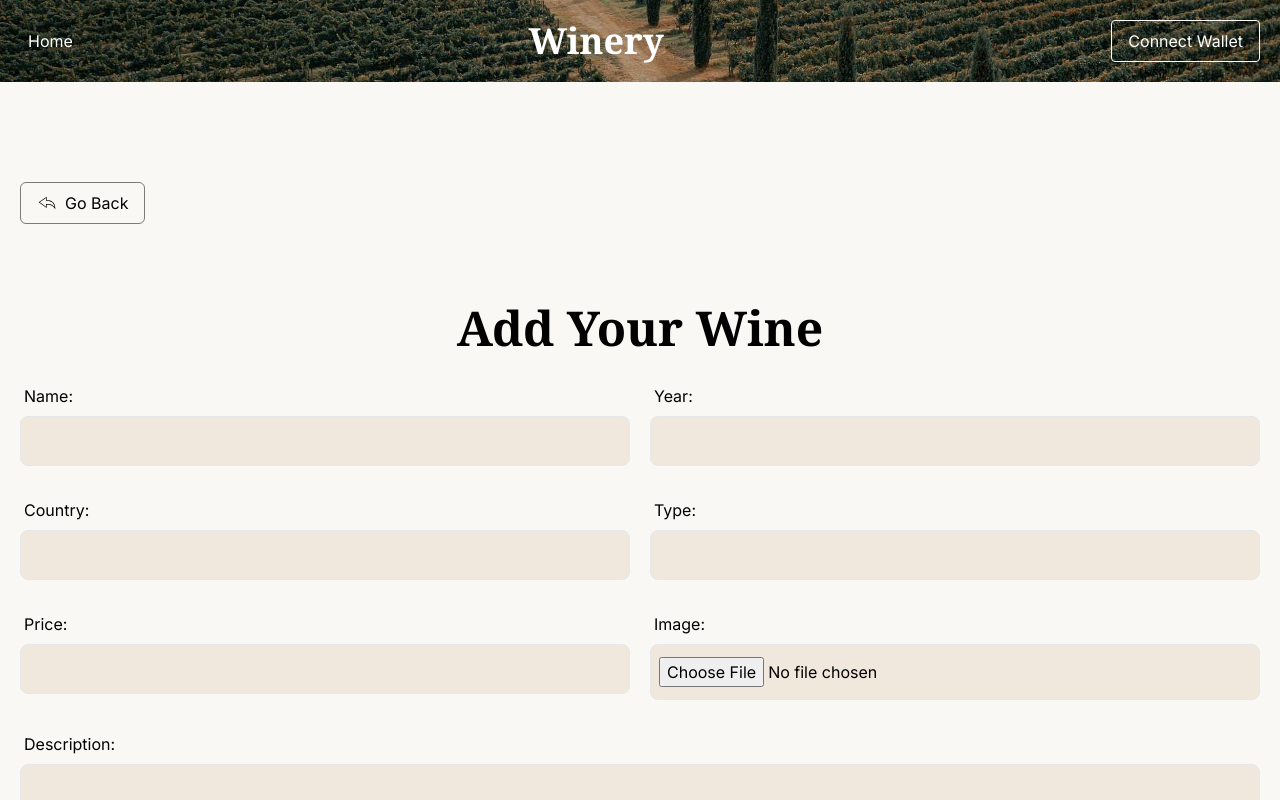
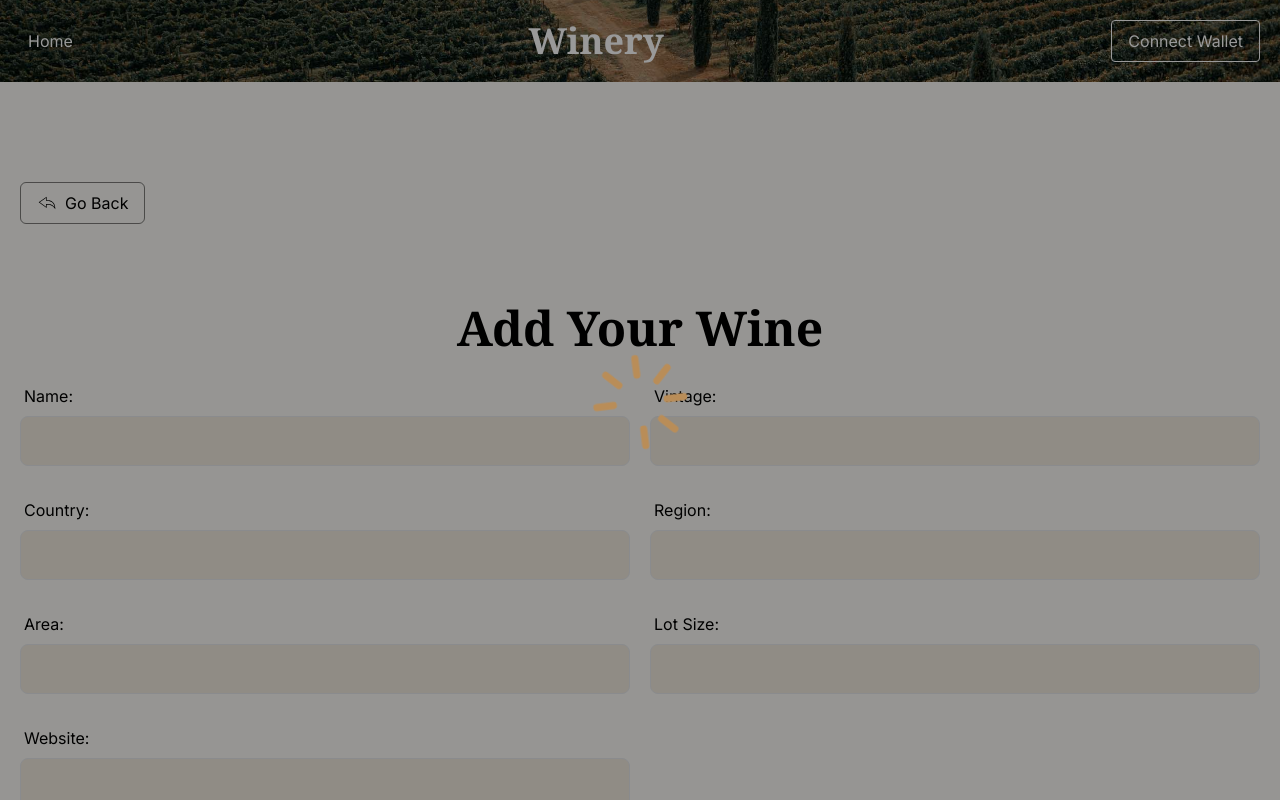
Before and after one commit to Fearless09/wine-test, a Next.js app: page /addwine in a window 1280 px wide. Before the commit this address had no page. Shown: the top 800 px of the page. Built offline with nearby package versions, Linux system fonts and the light colour scheme.

Commit message:
Add Loading State

```diff
--- a/app/Context.jsx
+++ b/app/Context.jsx
@@ -7,9 +7,10 @@ import WineRegistryContract from './blockchain/WineRegistry.json';
 export const AppContext = createContext()
 
 export default function AppContextProvider({ children }) {
+    const [loading, setLoading] = useState(true)
     // Owner's Address
     const [owner, setOwner] = useState("")
-    const [authorizedAddress, setAuthorizedAddress] = useState([owner, "0x76c294af238210c76F648a66cCF23505E66BD4AC", "0xbaA0075978fD5304AE4222E3E0726f6A5081D550"])
+    const [authorizedAddress, setAuthorizedAddress] = useState(null)
     const [requestingAuthorization, setRequestingAuthorization] = useState(["0x28C510604bb964E7A01A6C1E0D4B6fE0483f3688", "0xd872D69922F0462b50c38f8Fb70154e67A0A49Dc", "0x601C6F4962F4697831732c0Da481f16A06579c88"])
 
     const [wines, setWines] = useState(null)
@@ -19,8 +20,8 @@ export default function AppContextProvider({ children }) {
     const [provider, setProvider] = useState(null);
     const [contract, setContract] = useState(null);
 
-    useEffect(() => {
     const init = async () => {
+        setLoading(true)
         if (typeof window !== 'undefined' && typeof window.ethereum !== 'undefined') {
             // Modern dapp browsers
             window.ethereum.autoRefreshOnNetworkChange = false;
@@ -29,21 +30,27 @@ export default function AppContextProvider({ children }) {
                 await window.ethereum.request({ method: 'eth_requestAccounts' })
                     .then(result => {
                         setAddress(result[0])
+                        setLoading(false)
                     })
             } catch (error) {
                 console.error('User denied account access');
+                setLoading(false)
             }
             const providerInstance = new ethers.providers.Web3Provider(window.ethereum);
             setProvider(providerInstance);
         } else {
             // Non-dapp browsers
+            setLoading(false)
             console.error('Non-Ethereum browser detected. You should consider trying MetaMask!');
         }
     };
+
+    useEffect(() => {
         init();
     }, []);
 
     useEffect(() => {
+        setLoading(true)
         if (provider) {
             const signer = provider.getSigner();
             const contractInstance = new ethers.Contract(
@@ -52,88 +59,143 @@ export default function AppContextProvider({ children }) {
                 signer
             );
             setContract(contractInstance);
+            setLoading(false)
         }
     }, [provider]);
 
     const getAllWinesByOwner = async (ownerAddress) => {
+        setLoading(true)
         try {
             const wine = await contract.getAllWinesByOwner(ownerAddress);
             setWines(wine)
+            setLoading(false)
             // console.log('Wines:', wine)
             return wine;
         } catch (error) {
             console.error('Error getting wines:', error);
+            setLoading(false)
             return [];
         }
     };
 
+    const addWine = async (
+        ownerAddress,
+        name,
+        vintage,
+        region,
+        country,
+        area,
+        lotSize,
+        website
+    ) => {
+        console.log("Adding Wine...")
+        setLoading(true)
+        try {
+            const tx = await contract.addWineByOwner(
+                ownerAddress,
+                name,
+                vintage,
+                region,
+                country,
+                area,
+                lotSize,
+                website
+            );
+            const res = await tx.wait();
+            getAllWinesByOwner(address)
+            setLoading(false)
+            console.log('Wine added successfully', res);
+        } catch (error) {
+            console.error('Error adding wine:', error);
+            setLoading(false)
+        }
+    };
+
     const removeWineById = async (ownerAddress, wineIndex) => {
+        setLoading(true)
         try {
             const tx = await contract.removeWineByOwner(ownerAddress, wineIndex);
             const res = await tx.wait();
             console.log('Wine removed successfully', res);
             getAllWinesByOwner(address)
+            setLoading(false)
         } catch (error) {
             console.error('Error removing wine:', error);
+            setLoading(false)
         }
     };
 
     const getWineById = async (ownerAddress, wineIndex) => {
+        setLoading(true)
         try {
             const wine = await contract.getWineById(ownerAddress, wineIndex);
             console.log('Wine:', wine);
+            setLoading(false)
             return wine;
         } catch (error) {
             console.error('Error getting wine:', error);
+            setLoading(false)
             return null;
         }
     };
 
     const getOwner = async () => {
+        setLoading(true)
         try {
             const block_owner = await contract.owner();
             // console.log('Owner:', block_owner);
             setOwner(block_owner)
+            setLoading(false)
             return block_owner;
         } catch (error) {
             console.error('Error getting owner:', error);
+            setLoading(false)
             return [];
         }
     };
 
     const getAllOwners = async () => {
+        setLoading(true)
         try {
             const owners = await contract.getOwners();
             console.log('Owners:', owners);
             setAuthorizedAddress(owners)
+            setLoading(false)
             return owners;
         } catch (error) {
             console.error('Error getting owners:', error);
+            setLoading(false)
             return [];
         }
     };
 
     const addOwner = async (ownerAddress) => {
         console.log("Adding ", ownerAddress)
+        setLoading(true)
         try {
             const tx = await contract.addOwner(ownerAddress);
             const res = await tx.wait();
             getAllOwners()
+            setLoading(false)
             console.log('Owner added successfully', res);
         } catch (error) {
             console.error('Error adding owner:', error);
+            setLoading(false)
         }
     };
 
     const removeOwner = async (ownerAddress) => {
         console.log("Removing ", ownerAddress)
+        setLoading(true)
         try {
             const tx = await contract.removeOwner(ownerAddress);
             const res = await tx.wait();
             getAllOwners()
+            setLoading(false)
             console.log('Owner removed successfully', res);
         } catch (error) {
             console.error('Error removing owner:', error);
+            setLoading(false)
         }
     };
 
@@ -146,11 +208,9 @@ export default function AppContextProvider({ children }) {
         }
     }, [address, contract])
 
-    // address && removeWineById(address, "0x41f0675afad34455c67b56c91788d6be3134d341769fbf23adfea8b69f6696f6")
-    // address && getAllWinesByOwner(address)
     return (
         <AppContext.Provider
-            value={{ contract, addOwner, removeOwner, removeWineById, wines, setWines, address, setAddress, owner, authorizedAddress, setAuthorizedAddress, setRequestingAuthorization, requestingAuthorization }}
+            value={{ init, contract, addOwner, removeOwner, addWine, removeWineById, wines, setWines, address, setAddress, owner, authorizedAddress, setAuthorizedAddress, setRequestingAuthorization, requestingAuthorization, loading }}
         >
             {children}
         </AppContext.Provider>
--- a/app/addwine/page.jsx
+++ b/app/addwine/page.jsx
@@ -4,28 +4,30 @@ import NavBar from '../components/NavBar'
 import { BackSVG } from '../components/Svgs'
 import { useRouter } from 'next/navigation'
 import { AppContext } from '../Context'
-import { v4 as uuidv4 } from 'uuid';
 
 export default function Page() {
-    const { setWines, address, authorizedAddress } = useContext(AppContext)
+    const { addWine, address, authorizedAddress, contract } = useContext(AppContext)
     const [newWine, setNewWine] = useState({
         name: null,
-        year: null,
+        vintage: null,
         country: null,
-        type: null,
-        price: null,
-        description: null,
-        image: null
+        region: null,
+        area: null,
+        lotSize: null,
+        website: null,
+        // image: null
     })
 
     const router = useRouter()
 
     useEffect(() => {
-        if (!(authorizedAddress.find(item => item.toLowerCase() === address?.toLowerCase()))) {
-            router.push('/')
-            return
+        if (contract && address && authorizedAddress) {
+            if (!(authorizedAddress?.find(item => item.toLowerCase() === address?.toLowerCase()))) {
+                router.push('/')
+                return
+            }
         }
-    }, [authorizedAddress, address])
+    }, [contract, authorizedAddress, address])
 
     const handleChange = (e) => {
         const { name, value } = e.target;
@@ -35,39 +37,38 @@ export default function Page() {
         }));
     };
 
-    const handleImageChange = (e) => {
-        const file = e.target.files[0]
-        const reader = new FileReader();
+    // const handleImageChange = (e) => {
+    //     const file = e.target.files[0]
+    //     const reader = new FileReader();
 
-        const { name } = e.target;
-        reader.onloadend = () => {
-            setNewWine(prevState => ({
-                ...prevState,
-                [name]: reader.result
-            }));
-            // console.log(reader.result)
-        };
+    //     const { name } = e.target;
+    //     reader.onloadend = () => {
+    //         setNewWine(prevState => ({
+    //             ...prevState,
+    //             [name]: reader.result
+    //         }));
+    //         // console.log(reader.result)
+    //     };
 
-        if (file) {
-            reader.readAsDataURL(file);
-        }
-    }
+    //     if (file) {
+    //         reader.readAsDataURL(file);
+    //     }
+    // }
 
-    const addWine = (e) => {
+    const addWineFunc = (e) => {
         e.preventDefault()
 
-        if ((address === null) || (address === undefined)) {
-            alert('Connect your wallect before you can add wine')
-            return
-        } else {
-            const concatenatedNewWine = {
-                ...newWine,
-                ...{ owner_address: address },
-                ...{ uuid: uuidv4() }
-            }
-            setWines(prevWines => [...prevWines, concatenatedNewWine]);
-            console.log("Concate", concatenatedNewWine)
-        }
+        addWine(
+            address,
+            newWine.name,
+            Number(newWine.vintage),
+            newWine.region,
+            newWine.country,
+            newWine.area,
+            Number(newWine.lotSize),
+            newWine.website
+        )
+
     }
 
     return (
@@ -91,7 +92,7 @@ export default function Page() {
                 <h1 className='mt-20 text-center font-semibold font-serif text-5xl'>
                     Add Your Wine
                 </h1>
-                <form onSubmit={addWine}>
+                <form onSubmit={addWineFunc}>
                     {/* Input Field */}
                     <div className='mt-8 md:grid grid-cols-2 space-y-8 md:space-y-0 gap-x-5 gap-y-8'>
                         {/* Name */}
@@ -111,14 +112,14 @@ export default function Page() {
                         {/* Year */}
                         <div className='flex flex-col gap-2'>
                             <label htmlFor="year" className='px-1'>
-                                Year:
+                                Vintage:
                             </label>
                             <input
-                                type="text"
+                                type="number"
                                 name='year'
                                 className='py-3 px-2 rounded-lg border bg-[#B98D58]/15'
                                 onChange={handleChange}
-                                value={newWine.year}
+                                value={newWine.vintage}
                                 required
                             />
                         </div>
@@ -139,33 +140,61 @@ export default function Page() {
                         {/* Type */}
                         <div className='flex flex-col gap-2'>
                             <label htmlFor="type" className='px-1'>
-                                Type:
+                                Region:
                             </label>
                             <input
                                 type="text"
                                 name='type'
                                 className='py-3 px-2 rounded-lg border bg-[#B98D58]/15'
                                 onChange={handleChange}
-                                value={newWine.type}
+                                value={newWine.region}
                                 required
                             />
                         </div>
                         {/* Price */}
                         <div className='flex flex-col gap-2'>
                             <label htmlFor="price" className='px-1'>
-                                Price:
+                                Area:
                             </label>
                             <input
                                 type="text"
                                 name='price'
                                 className='py-3 px-2 rounded-lg border bg-[#B98D58]/15'
                                 onChange={handleChange}
-                                value={newWine.price}
+                                value={newWine.area}
+                                required
+                            />
+                        </div>
+                        {/*  */}
+                        <div className='flex flex-col gap-2'>
+                            <label htmlFor="price" className='px-1'>
+                                Lot Size:
+                            </label>
+                            <input
+                                type="number"
+                                name='price'
+                                className='py-3 px-2 rounded-lg border bg-[#B98D58]/15'
+                                onChange={handleChange}
+                                value={newWine.lotSize}
+                                required
+                            />
+                        </div>
+                        {/*  */}
+                        <div className='flex flex-col gap-2'>
+                            <label htmlFor="price" className='px-1'>
+                                Website:
+                            </label>
+                            <input
+                                type="text"
+                                name='price'
+                                className='py-3 px-2 rounded-lg border bg-[#B98D58]/15'
+                                onChange={handleChange}
+                                value={newWine.website}
                                 required
                             />
                         </div>
                         {/* Image */}
-                        <div className='flex flex-col gap-2'>
+                        {/* <div className='flex flex-col gap-2'>
                             <label htmlFor="image" className='px-1'>
                                 Image:
                             </label>
@@ -176,9 +205,9 @@ export default function Page() {
                                 onChange={handleImageChange}
                                 required
                             />
-                        </div>
+                        </div> */}
                         {/* Description */}
-                        <div className='col-span-2 flex flex-col gap-2'>
+                        {/* <div className='col-span-2 flex flex-col gap-2'>
                             <label htmlFor="description" className='px-1'>
                                 Description:
                             </label>
@@ -191,7 +220,7 @@ export default function Page() {
                                 value={newWine.description}
                                 required
                             ></textarea>
-                        </div>
+                        </div> */}
                     </div>
                     <button
                         className='mt-11 w-full p-4 rounded-lg bg-[#B98D58] text-white font-semibold text-lg active:scale-[0.98]'
--- /dev/null
+++ b/app/components/Loading.jsx
@@ -0,0 +1,18 @@
+"use client"
+
+import React, { useContext } from 'react'
+import { AppContext } from '../Context'
+import { LoadingSVG } from './Svgs'
+
+export default function Loading() {
+    const { loading } = useContext(AppContext)
+
+    return loading && (
+        <div className='fixed top-0 left-0 w-full h-screen z-50 bg-black/40 flex items-center justify-center'>
+            <LoadingSVG
+                size={'100px'}
+                color={"#B98D58"}
+            />
+        </div>
+    )
+}
--- a/app/components/NavBar.jsx
+++ b/app/components/NavBar.jsx
@@ -1,27 +1,12 @@
 "use client"
 import Link from 'next/link'
-import React, { useContext, useEffect } from 'react'
+import React, { useContext } from 'react'
 import { AppContext } from '../Context'
 import { usePathname } from 'next/navigation'
 
 export default function NavBar() {
-    const { setAddress, address, authorizedAddress, requestingAuthorization, setRequestingAuthorization, owner } = useContext(AppContext)
+    const { init, address, authorizedAddress, requestingAuthorization, setRequestingAuthorization, owner } = useContext(AppContext)
     const pathname = usePathname()
-
-    useEffect(() => {
-        const finf = authorizedAddress.find(item => item.toLowerCase() != address?.toLowerCase())
-    }, [address])
-
-    const connectWallet = () => {
-        if (window.ethereum) {
-            window.ethereum.request({ method: 'eth_requestAccounts' })
-                .then(result => {
-                    setAddress(result[0])
-                })
-        } else {
-            console.log('Meta Mask Not Install')
-        }
-    }
 
     return (
         <nav className='p-5 absolute top-0 left-0 w-full'>
@@ -49,7 +34,7 @@ export default function NavBar() {
                         </Link>
                     )}
                     {/* Add Wine */}
-                    {authorizedAddress.find(item => item.toLowerCase() === address?.toLowerCase()) && (
+                    {authorizedAddress?.find(item => item.toLowerCase() === address?.toLowerCase()) && (
                         <Link
                             href={'/addwine'}
                             className='relative group'
@@ -59,7 +44,7 @@ export default function NavBar() {
                         </Link>
                     )}
                     {/* Request Authorization */}
-                    {address && !(authorizedAddress.find(item => item.toLowerCase() === address?.toLowerCase())) && (
+                    {address && !(authorizedAddress?.find(item => item.toLowerCase() === address?.toLowerCase())) && (
                         <button
                             className='px-2 py-1 rounded border border-white hover:bg-[#F9F8F4] hover:text-black active:scale-[0.98] text-sm disabled:cursor-not-allowed disabled:bg-[#F9F8F4] disabled:text-black'
                             onClick={() => setRequestingAuthorization(prevArray => [...prevArray, address])}
@@ -84,7 +69,7 @@ export default function NavBar() {
                 ) : (
                     <button
                         className='px-4 py-2 rounded border border-white hover:bg-[#F9F8F4] hover:text-black active:scale-[0.98]'
-                        onClick={() => connectWallet()}
+                            onClick={() => init()}
                     >
                         Connect Wallet
                     </button>
--- a/app/components/Svgs.jsx
+++ b/app/components/Svgs.jsx
@@ -46,3 +46,21 @@ export const BackSVG = () => (
         <path d="M14.389 7.956v4.374l1.056.01c7.335.071 11.466 3.333 12.543 9.944-4.029-4.661-8.675-4.663-12.532-4.664h-1.067v4.337l-9.884-7.001zm1.067-2.063L2.661 14.956l12.795 9.063v-5.332c5.121.002 9.869.26 13.884 7.42 0-4.547-.751-14.706-13.884-14.833z" />
     </svg>
 );
+
+export const LoadingSVG = ({ size, color }) => (
+    <svg
+        width={size || 800}
+        height={size || 800}
+        viewBox="0 0 24 24"
+        fill="none"
+        xmlns="http://www.w3.org/2000/svg"
+        className="animate-spin"
+    >
+        <path
+            d="M12 1v4m7.425 13.925-2.829-2.829M22.5 11.5h-4M12 18v4M7.404 6.904 4.575 4.075M5.5 11.5h-4m5.904 4.596-2.829 2.829"
+            stroke={color || "#1C1C1C"}
+            strokeWidth={1.7}
+            strokeLinecap="round"
+        />
+    </svg>
+);
--- a/app/layout.js
+++ b/app/layout.js
@@ -1,6 +1,7 @@
 import { Inter } from "next/font/google";
 import "./globals.css";
 import AppContextProvider from "./Context";
+import Loading from "./components/Loading";
 
 const inter = Inter({ subsets: ["latin"] });
 
@@ -15,6 +16,7 @@ export default function RootLayout({ children }) {
       <body className={inter.className}>
         <AppContextProvider>
           {children}
+          <Loading />
         </AppContextProvider>
       </body>
     </html>
```
Lines whose indentation alone changed are shown as unchanged.
